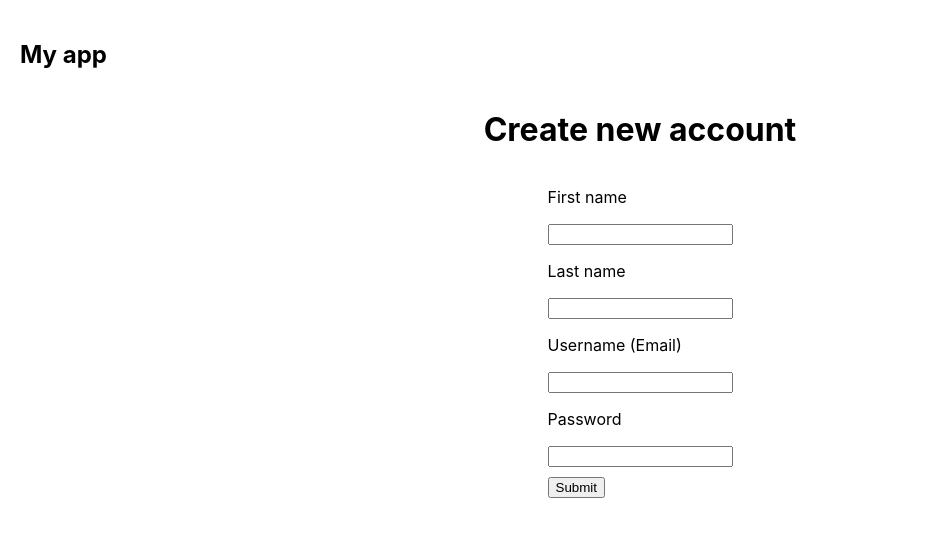
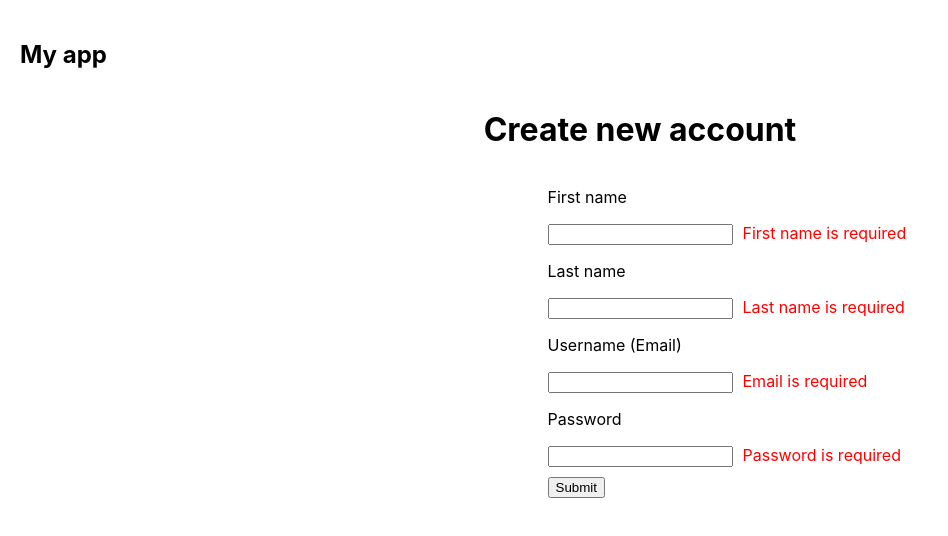
Before and after one commit to aleksandrkorolyov/authreact, a React (Create React App) app: page /register in a window 1280 px wide. Shown: the top 536 px of the page, without its empty margins (0-948 px from the left). Built offline with nearby package versions, Linux system fonts and the light colour scheme.

Commit message:
Added primary fields validation

```diff
--- a/src/App.js
+++ b/src/App.js
@@ -22,7 +22,7 @@ function App() {
         <Routes>
           <Route path="/dashboard" element={<Dashboard/>} />
           <Route path="/preferences" element={<Preferences/>} />
-          <Route path="/register" element={<Register/>} />
+          <Route path="/register" element={<Register setToken={setToken}/>} />
         </Routes>
       </BrowserRouter>
     </div>
--- a/src/components/Register/Register.css
+++ b/src/components/Register/Register.css
@@ -7,3 +7,8 @@
 button {
     margin-top: 10px;
 }
+.warn-notice {
+    position: fixed;
+    margin-left: 10px;
+    color: rgb(255, 0, 0);
+}
--- a/src/components/Register/Register.js
+++ b/src/components/Register/Register.js
@@ -1,7 +1,7 @@
 import React, { useEffect, useState } from "react";
 import "./Register.css"
 
-const Register = () => {
+const Register = ({setToken}) => {
 
     const [firstName, setFirstName] = useState();
     const [lastName, setLastName] = useState();
@@ -25,16 +25,17 @@ const Register = () => {
 
     const handleSubmit = async e => {
         e.preventDefault();
+        if(firstName && lastName && username && password) {
         const user = await registerUser({
             first_name: firstName,
             last_name: lastName,
             email: username,
             password
         });
-        localStorage.setItem('token', user.token)
-        console.log('Registred successfully');
-        setTimeout('', 10000);
+        setToken(user.token)
+
         window.location.href = '/dashboard'
+    }
     }
 
     async function registerUser(creds) {
@@ -57,22 +58,27 @@ const Register = () => {
         <div className="register-wrapper">
             <h1>Create new account</h1>
             <form onSubmit={handleSubmit}>
-                <label>
+                <label >
                     <p>First name</p>
+                    </label>
                     <input type="text" onChange={e => setFirstName(e.target.value)} />
-                </label>
+                    {!firstName && <span className="warn-notice">First name is required</span>}
+
                 <label>
                     <p>Last name</p>
                     <input type="text" onChange={e => setLastName(e.target.value)} />
+                    {!lastName && <span className="warn-notice">Last name is required</span>}
                 </label>
 
                 <label>
                     <p>Username (Email)</p>
                     <input type="text" onChange={e => setUserName(e.target.value)} />
+                    {!username && <span className="warn-notice">Email is required</span>}
                 </label>
                 <label>
                     <p>Password</p>
                     <input type="password" onChange={e => setPassword(e.target.value)} />
+                    {!password && <span className="warn-notice">Password is required</span>}
                 </label>
                 <div>
                     <button type="submit">Submit</button>
```
